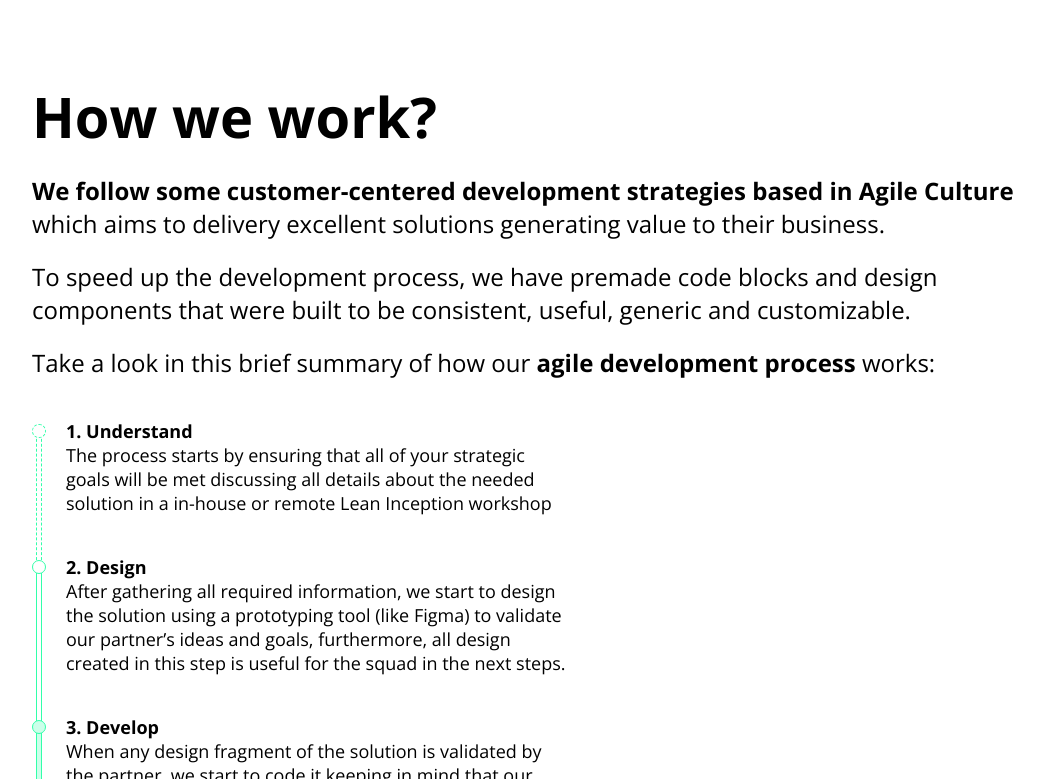
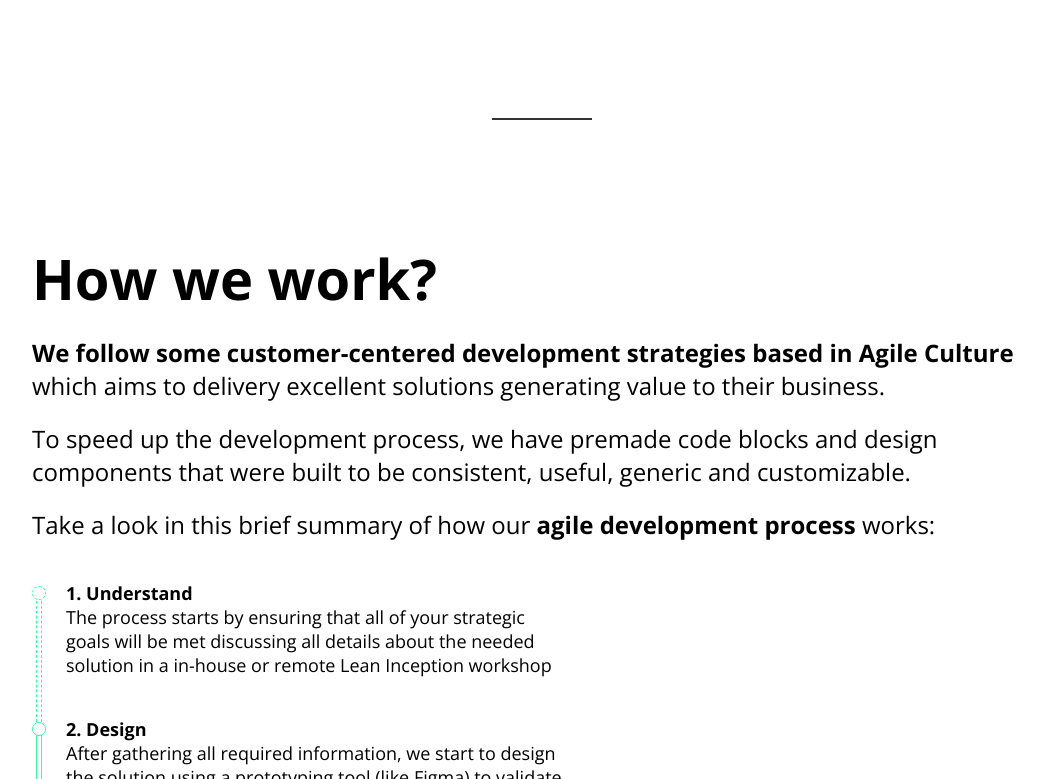
Before and after one commit to loliveirawebdev/indays.app-landing-page, a Next.js app: page / in a window 1280 px wide. Shown: the part 1281-2060 px from the top of the page, without its empty margins (98-1142 px from the left). Built offline with nearby package versions, Linux system fonts and the light colour scheme.

Commit message:
feat: add section dividers

```diff
--- a/pages/index.tsx
+++ b/pages/index.tsx
@@ -12,11 +12,14 @@ export default function Home() {
     <React.Fragment>
       <Header />
 
-      <main>
+      <main className="main-container">
         <Headline />
         <Appeal />
+        <hr className="section-divider" />
         <HowWeWork />
+        <hr className="section-divider" />
         <Solutions />
+        <hr className="section-divider" />
       </main>
 
       <Contact />
--- a/styles/_globals.scss
+++ b/styles/_globals.scss
@@ -12,6 +12,11 @@ html {
   font-size: 62.5%;
 }
 
+.main-container {
+  display: flex;
+  flex-direction: column;
+}
+
 .section-title {
   font-weight: bold;
   font-size: $font-xl;
@@ -21,6 +26,21 @@ html {
   }
 }
 
+.section-divider {
+  border: 0;
+  height: 2px;
+  width: 10rem;
+  opacity: 0.8;
+  background: $black;
+  align-self: center;
+  justify-self: center;
+  margin: $spacing-md 0;
+
+  @include desktop {
+    margin: $spacing-lg 0;
+  }
+}
+
 p,
 .regular-text {
   @include regular-text;
```
